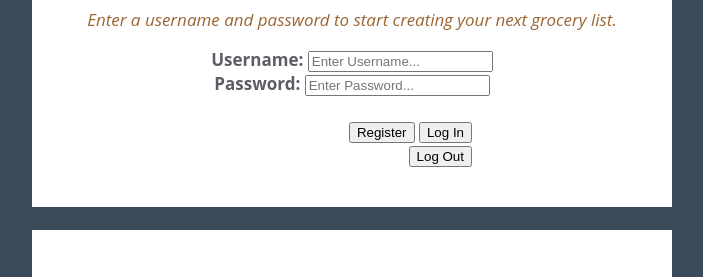
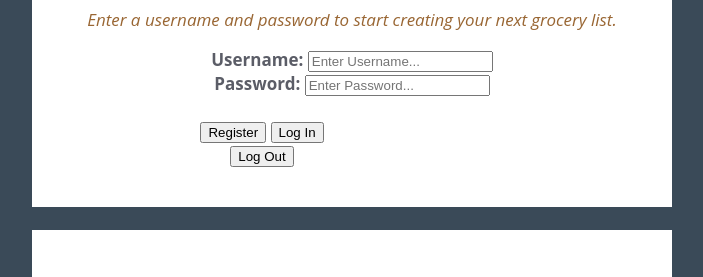
Before and after one commit to mlscandinaro/comp20final, a website: page index.html in a window 1280 px wide. Shown: the part 463-740 px from the top of the page, without its empty margins (288-991 px from the left). Drawn offline with Linux system fonts and the light colour scheme.

Commit message:
Update index.html

```diff
--- a/index.html
+++ b/index.html
@@ -141,16 +141,16 @@ maya scandinaro
                     <input type="text" placeholder="Enter Username..." name="username" required><br>
                     <label for="psswd"><b>Password: </b></label>
                     <input type="password" placeholder="Enter Password..." name="psswd" required><br><br>
-                    <div class="buttonbox">
+                    <span class="buttonbox">
                     <button type="submit" name="signUpBttn">Register</button>
                     <button type="submit" name="logBttn">Log In</button>
-                    </div>
+                    </span>
                 </form>
 
                 <form method="get" action="https://comp20finalgrocerylist.herokuapp.com/">
-                  <div class="buttonbox">
+                  <span class="buttonbox">
                     <button type="submit" name="logOutBttn">Log Out</button>
-                  </div>
+                  </span>
                 </form>
 
             </section><br>
```
